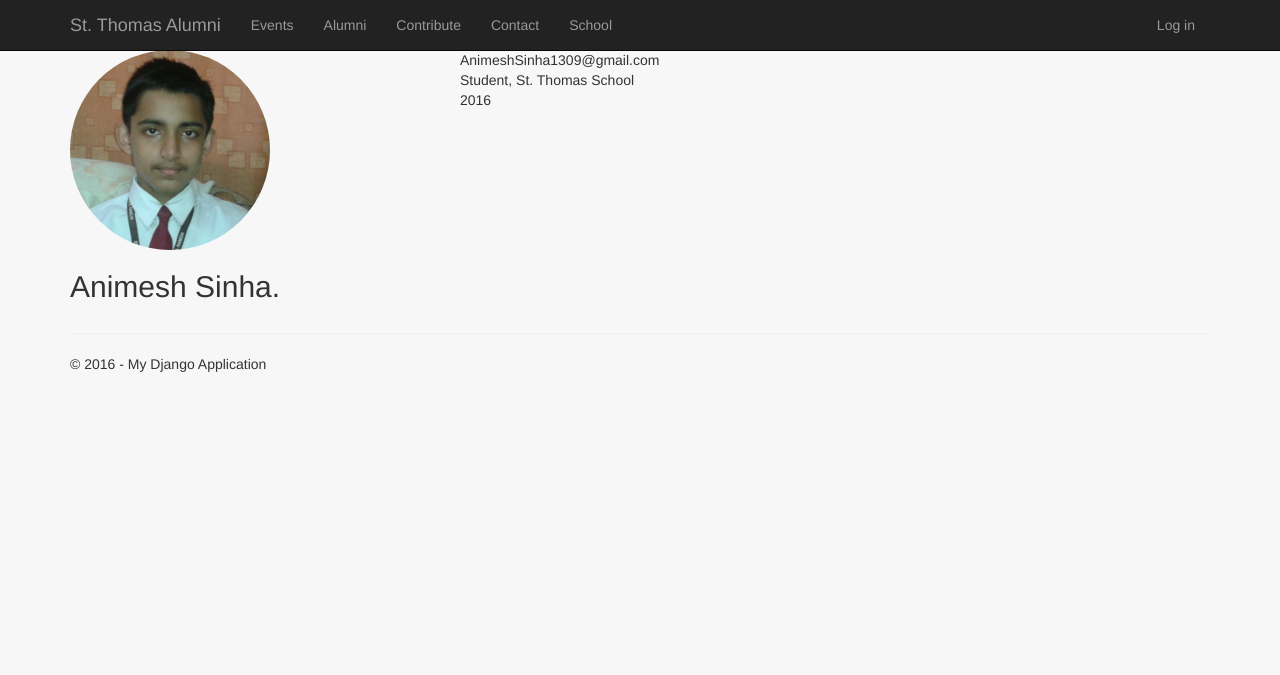
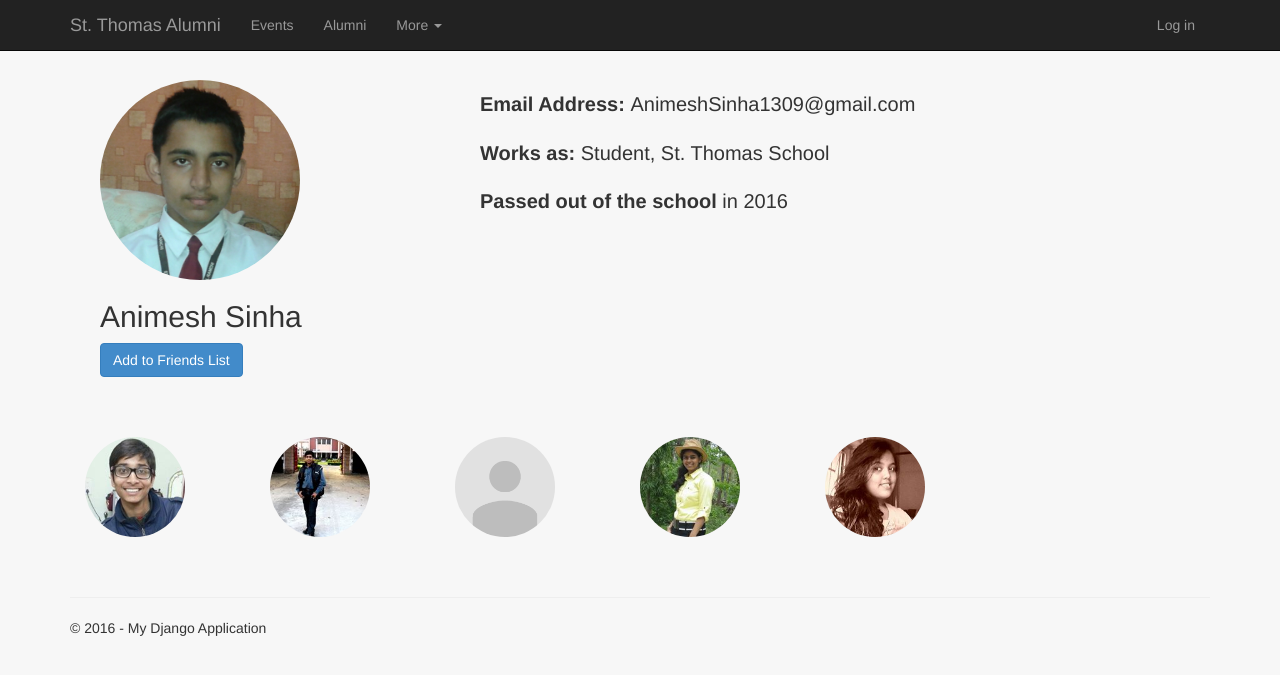
Before and after one commit to AnimeshSinha1309/alumni-website, a Django app: page /profile/animeshsinha/ in a window 1280 px wide. Shown: the top 675 px of the page. Run offline with Django 3.2, Linux system fonts and the light colour scheme; data comes from the database, SQL or seed files in the repository; both versions use the stored data as it was after the commit; some libraries are stand-ins or nearby versions.

Commit message:
Fair Friends
Profiles and Add as friend are now working, though the complete implementation is still far off. Circles as taken form, and can be maintained as a major feature.

```diff
--- a/AlumniWebsite/AlumniWebsite/urls.py
+++ b/AlumniWebsite/AlumniWebsite/urls.py
@@ -26,8 +26,9 @@ urlpatterns = [
     url(r'^school/$', app.views.school, name='school'),
     # Alumni listings
     url(r'^alumni/batch/$', app.views.alumni_batches, name='alumni/batches'),
-    url(r'^alumni/batch/(?P<batch>[0-9]{4})/$', app.views.alumni_batchlist, name='alumni/batchlist'),
+    url(r'^alumni/batch/(?P<batch>[0-9]{4})/$', app.views.alumni_batchlist),
     url(r'^profile/(?P<username>\w*)/?$', app.views.profile, name='profile'),
+    url(r'^actions/befriend/(?P<username>\w*)/?$', app.views.befriend),
     # Authorization and Administration
     url(r'^login/$',
         django.contrib.auth.views.login,
--- a/AlumniWebsite/app/admin.py
+++ b/AlumniWebsite/app/admin.py
@@ -14,6 +14,10 @@ class UserAdmin(BaseUserAdmin):
 class WorkplaceAdmin(admin.ModelAdmin):
     model = models.Workplace
 
+class CircleAdmin(admin.ModelAdmin):
+    model = models.Circle
+
 admin.site.unregister(User)
 admin.site.register(User, UserAdmin)
 admin.site.register(models.Workplace, WorkplaceAdmin)
+admin.site.register(models.Circle, CircleAdmin)
--- a/AlumniWebsite/app/models.py
+++ b/AlumniWebsite/app/models.py
@@ -21,19 +21,23 @@ class Workplace(models.Model):
     type = models.CharField(max_length=3, choices=TYPE_CHOICES)
 
 class Alumnus(models.Model):
+    class Meta:
+        verbose_name_plural = "Alumni"
+    def __str__(self):
+        return self.user.username
     user = models.OneToOneField(User, on_delete=models.CASCADE)
     jobtitle = models.CharField(max_length=50)
     workplace = models.ForeignKey(Workplace)
     batch = models.IntegerField()
     picture = models.ImageField(upload_to='profile/', default='profile/_defaultavatar.png')
-    class Meta:
-        verbose_name_plural = "Alumni"
 
 class Circle(models.Model):
     FRIENDSHIP_CHOICES = (
         ('FR', 'Friends'),
         ('AQ', 'Acquaintences'),
     )
+    def __str__(self):
+        return self.friend.user.username + ' is a friend of ' + self.user.user.username
     user = models.ForeignKey(Alumnus, related_name='alumnus_user')
     friend = models.ForeignKey(Alumnus, related_name='alumnus_friend')
     type = models.CharField(max_length=2, choices=FRIENDSHIP_CHOICES)
--- a/AlumniWebsite/app/static/app/content/site.css
+++ b/AlumniWebsite/app/static/app/content/site.css
@@ -89,3 +89,8 @@ div.people-list div.people-item {
 div.people-list div.people-item div.people-data {
     padding: 10px;
 }
+
+div.profile-item {
+    padding: 10px;
+    font-size: 20px;
+}
--- a/AlumniWebsite/app/templates/app/alumni_batches.html
+++ b/AlumniWebsite/app/templates/app/alumni_batches.html
@@ -11,7 +11,7 @@
     <li class="active" role="presentation"><a href="#">Batch Classification</a></li>
     <li role="presentation"><a href="#">Your Circles</a></li>
     <li role="presentation"><a href="#">Distinguished Alumni</a></li>
-    <li role="presentation"><a href="#">Search for Friends</a></li>
+    <li role="presentation"><a href="#">Search Alumni</a></li>
 </ul>
 
 <hr />
--- a/AlumniWebsite/app/templates/app/layout.html
+++ b/AlumniWebsite/app/templates/app/layout.html
@@ -25,9 +25,17 @@
                 <ul class="nav navbar-nav">
                     <li><a href="{% url 'events' %}">Events</a></li>
                     <li><a href="{% url 'alumni' %}">Alumni</a></li>
-                    <li><a href="{% url 'contribute' %}">Contribute</a></li>
-                    <li><a href="{% url 'contact' %}">Contact</a></li>
-                    <li><a href="{% url 'school' %}">School</a></li>
+                    <li class="dropdown">
+                        <a class="dropdown-toggle" data-toggle="dropdown" role="button"
+                               aria-haspopup="true" aria-expanded="false">
+                            More <span class="caret"></span>
+                        </a>
+                        <ul class="dropdown-menu">
+                            <li><a href="{% url 'contribute' %}">Contribute</a></li>
+                            <li><a href="{% url 'contact' %}">Contact</a></li>
+                            <li><a href="{% url 'school' %}">School</a></li>
+                        </ul>
+                    </li>
                 </ul>
                 {% include 'app/loginpartial.html' %}
             </div>
--- a/AlumniWebsite/app/templates/app/profile.html
+++ b/AlumniWebsite/app/templates/app/profile.html
@@ -3,17 +3,39 @@
 {% block content %}
 {% load staticfiles %}
 
-<div class="row">
-    <div class="col-md-4">
-        <img src="/media/{{data.picture}}" height="200" width="200" class="img-circle" />
-        <h2>{{ data.user.first_name }} {{ data.user.last_name }}.</h2>
+<div style="padding: 30px;">
+    <div class="row">
+        <div class="col-md-4">
+            <img src="/media/{{data.picture}}" height="200" width="200" class="img-circle" />
+            <h2>{{ data.user.first_name }} {{ data.user.last_name }}</h2>
+            <a href="/actions/befriend/{{ data.user.username }}" class="btn btn-primary">Add to Friends List</a>
+        </div>
+        <div class="col-md-8">
+            <div class="profile-item">
+                <strong>Email Address: </strong>{{ data.user.email }}
+            </div>
+            <div class="profile-item">
+                <strong>Works as: </strong>{{ data.jobtitle }}, {{ data.workplace }}
+            </div>
+            <div class="profile-item">
+                <strong>Passed out of the school</strong> in {{ data.batch }}
+             </div>
+        </div>
     </div>
-    <div class="col-md-8">
-        <div>{{ data.user.email }}</div>
-        <div>{{ data.jobtitle }}, {{ data.workplace }}</div>
-        <div>{{ data.batch }}</div>
-        <div><a></a></div>
+    <div class="row" style="margin-top: 50px;">
+        {% for friend in friends %}
+            <a class="col-md-2 col-sm-3 col-xs-6" style="padding: 10px 0px;"
+                    href="/profile/{{ friend.friend.user.username }}">
+                <img src="/media/{{ friend.friend.picture }}" class="img-circle" height="100" width="100"
+                        title="{{ friend.friend.user.first_name }} {{ friend.friend.user.last_name }}"
+                        data-toggle="tooltip" data-placement="top" />
+            </a>
+        {% endfor %}
     </div>
 </div>
 
 {% endblock %}
+
+{% block scripts %}
+<script> $(function () { $('[data-toggle="tooltip"]').tooltip() }) </script>
+{% endblock %}
--- a/AlumniWebsite/app/views.py
+++ b/AlumniWebsite/app/views.py
@@ -2,11 +2,11 @@
 Definition of views.
 """
 
-from django.shortcuts import render
+from django.shortcuts import render, redirect
 from django.http import HttpRequest
 from django.template import RequestContext
 from datetime import datetime
-from app.models import Alumnus, User
+from app.models import Alumnus, User, Circle
 
 def home(request):
     """Renders the home page."""
@@ -66,14 +66,27 @@ def profile(request, username):
         person = request.user
     else:
         person = User.objects.get(username=username)
+    displaying = Alumnus.objects.get(user=person)
     return render(
         request,
         'app/profile.html',
         {
             'title':'Alumni List',
-            'data':Alumnus.objects.get(user=person),
+            'data':displaying,
+            'friends':Circle.objects.filter(user=displaying).only('friend'),
             'year':datetime.now().year,
         }
+    )
+
+def befriend(request, username):
+    """Adds a friend to the current user's profile."""
+    befriender = Alumnus.objects.get(user = request.user)
+    befriendee = Alumnus.objects.get(user = User.objects.get(username=username))
+    if(befriender != befriendee and Circle.objects.filter(user=befriender, friend=befriendee).count() == 0):
+        Circle(user=befriender, friend=befriendee, type='FR').save()
+    assert isinstance(request, HttpRequest)
+    return redirect(
+         '/profile/' + username,
     )
 
 def contribute(request):
```
Also changed, not shown: AlumniWebsite/app/static/app/images/defaultavatar.png (deleted), AlumniWebsite/db.sqlite3, AlumniWebsite/media/profile/Ananya_Banerjee.jpg (added), AlumniWebsite/media/profile/Ankit_Kumar.jpg (added), AlumniWebsite/media/profile/Anushka_Bose.jpg (added), AlumniWebsite/media/profile/Sagnik_Sanyal.jpg (added), 2 other files.
